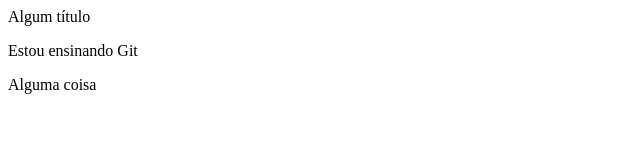
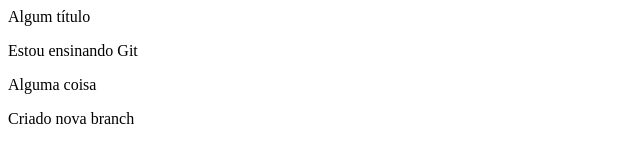
Before and after one commit to lfstos/git_exemplo, a plain HTML site: page index.html in a window 1280 px wide. Shown: the whole page, without its empty margins (0-640 px from the left). Drawn offline with Linux system fonts and the light colour scheme.

Commit message:
:rocket: Criado nova branch teste1

```diff
--- a/index.html
+++ b/index.html
@@ -10,5 +10,6 @@
     Algum título
     <p>Estou ensinando Git</p>
     <p>Alguma coisa</p>
+    <p>Criado nova branch</p>
 </body>
 </html>
```
